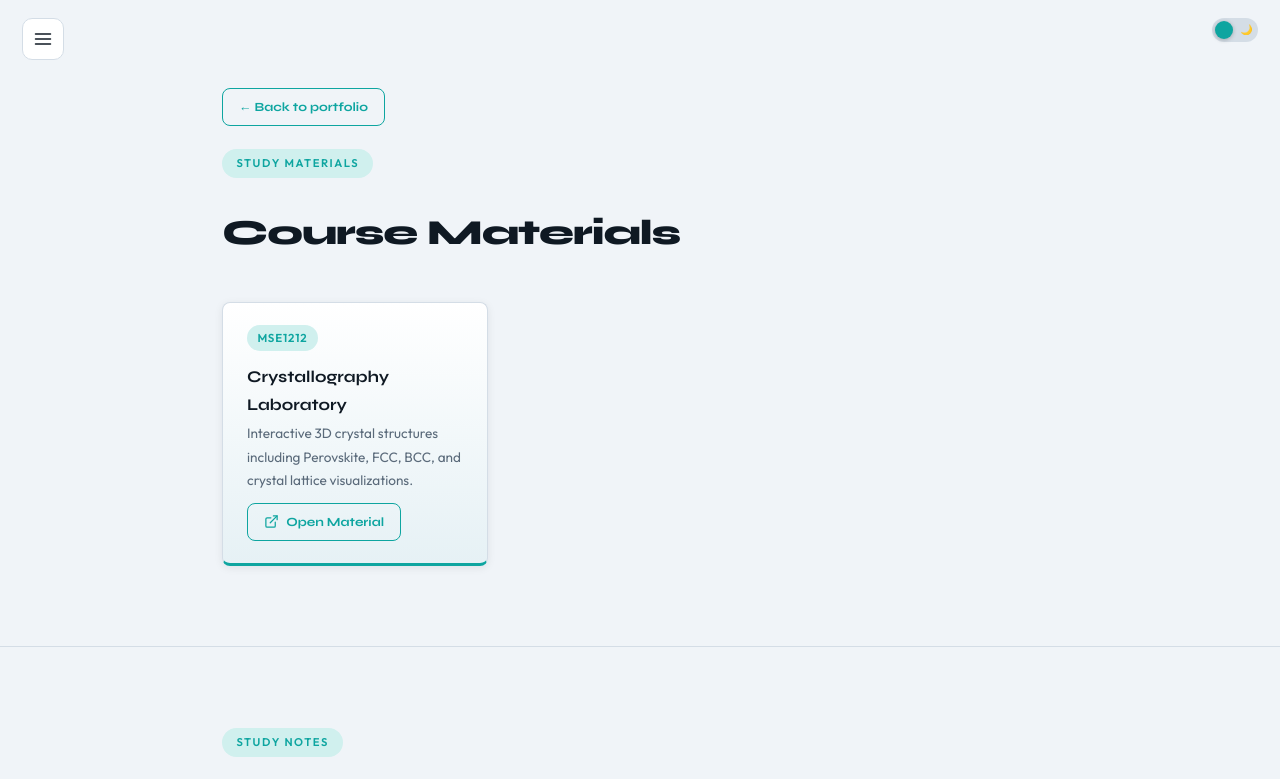
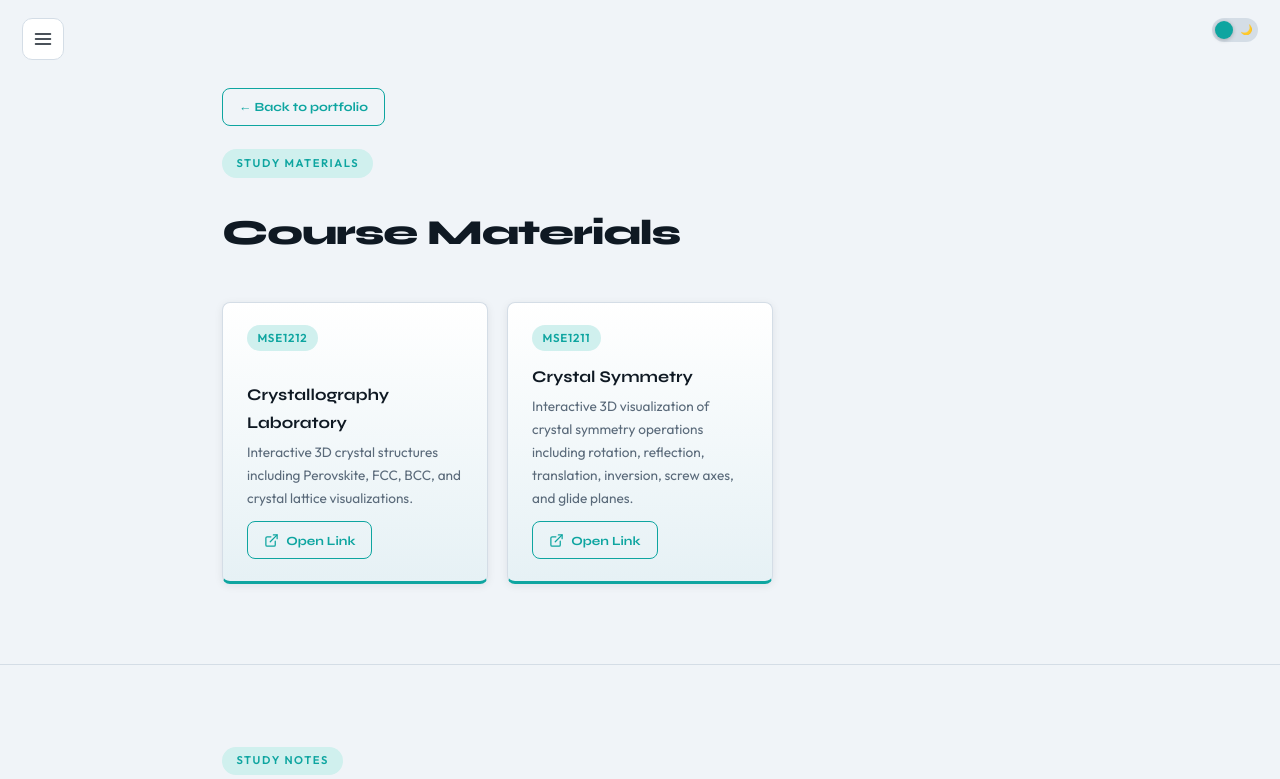
Before and after one commit to ubae-da/ubae-da.github.io, a plain HTML site: page note.html in a window 1280 px wide. Shown: the top 779 px of the page. Drawn offline with Linux system fonts and the light colour scheme.

Commit message:
Add files via upload

```diff
--- a/note.html
+++ b/note.html
@@ -661,7 +661,25 @@
                   <polyline points="15 3 21 3 21 9" />
                   <line x1="10" y1="14" x2="21" y2="3" />
                 </svg>
-                Open Material
+                Open Link
+              </a>
+            </div>
+          </div>
+        </div>
+
+        <div class="edu-item sr sr-left d1">
+          <span class="edu-year">MSE1211</span>
+          <div>
+            <p class="edu-name">Crystal Symmetry</p>
+            <p class="edu-detail">Interactive 3D visualization of crystal symmetry operations including rotation, reflection, translation, inversion, screw axes, and glide planes.</p>
+            <div class="note-actions">
+              <a class="btn-note" href="https://ubae-da.github.io/mse/crystal_symmetry.html" target="_blank" rel="noopener">
+                <svg viewBox="0 0 24 24">
+                  <path d="M18 13v6a2 2 0 0 1-2 2H5a2 2 0 0 1-2-2V8a2 2 0 0 1 2-2h6" />
+                  <polyline points="15 3 21 3 21 9" />
+                  <line x1="10" y1="14" x2="21" y2="3" />
+                </svg>
+                Open Link
               </a>
             </div>
           </div>
```
